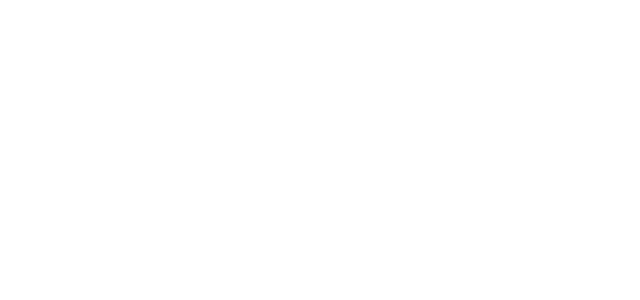
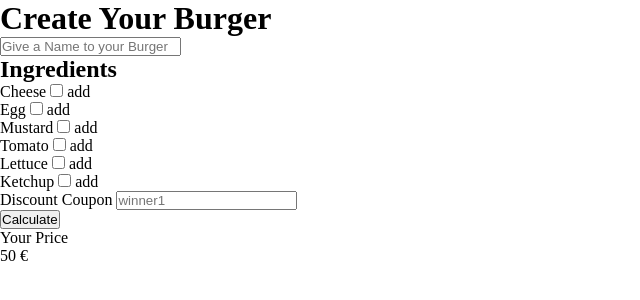
Before and after one commit to MattiaPolli93/js-burger, a plain HTML site: page index.html in a window 1280 px wide. Shown: the whole page, without its empty margins (0-640 px from the left). Drawn offline with Linux system fonts and the light colour scheme.

Commit message:
Added HTML

```diff
--- a/index.html
+++ b/index.html
@@ -8,6 +8,70 @@
     <title>Create Your Burger</title>
 </head>
 <body>
+    <div class="wrapper">
+        <header>
+            <h1>Create Your Burger</h1>
+        </header>
+
+        <main>
+            <!-- Burger name -->
+            <input id="burger-name" type="text" placeholder="Give a Name to your Burger">
+
+            <!-- Add-ingredients list -->
+            <div class="ingredients">
+                <h2>Ingredients</h2>
+                <ul>
+                    <li>
+                        <label for="cheese">Cheese
+                            <input id="cheese" type="checkbox" value="5"> add
+                        </label>
+                    </li>
+                    <li>
+                        <label for="egg">Egg
+                            <input id="egg" type="checkbox" value="5"> add
+                        </label>
+                    </li>
+                    <li>
+                        <label for="mustard">Mustard
+                            <input id="mustard" type="checkbox" value="5"> add
+                        </label>
+                    </li>
+                    <li>
+                        <label for="tomato">Tomato
+                            <input id="tomato" type="checkbox" value="5"> add
+                        </label>
+                    </li>
+                    <li>
+                        <label for="lettuce">Lettuce
+                            <input id="lettuce" type="checkbox" value="5"> add
+                        </label>
+                    </li>
+                    <li>
+                        <label for="ketchup">Ketchup
+                            <input id="ketchup" type="checkbox" value="5"> add
+                        </label>
+                    </li>
+                </ul>
+            </div>
+            <div class="discount">
+                <label for="coupon">Discount Coupon
+                    <input id="coupon" type="text" placeholder="winner1">
+                </label>
+            </div>
+            <div class="calculate">
+                <button id="calculate">Calculate</button>
+            </div>
+        </main>
+
+        <footer>
+            <div>
+                <span>Your Price</span>
+            </div>
+            <div>
+                <span id="total">50</span> €
+            </div>
+        </footer>
+    </div>
 
     <script src="js/script.js"></script>
 </body>
--- a/js/script.js
+++ b/js/script.js
@@ -0,0 +1,2 @@
+// Variables
+var
```
